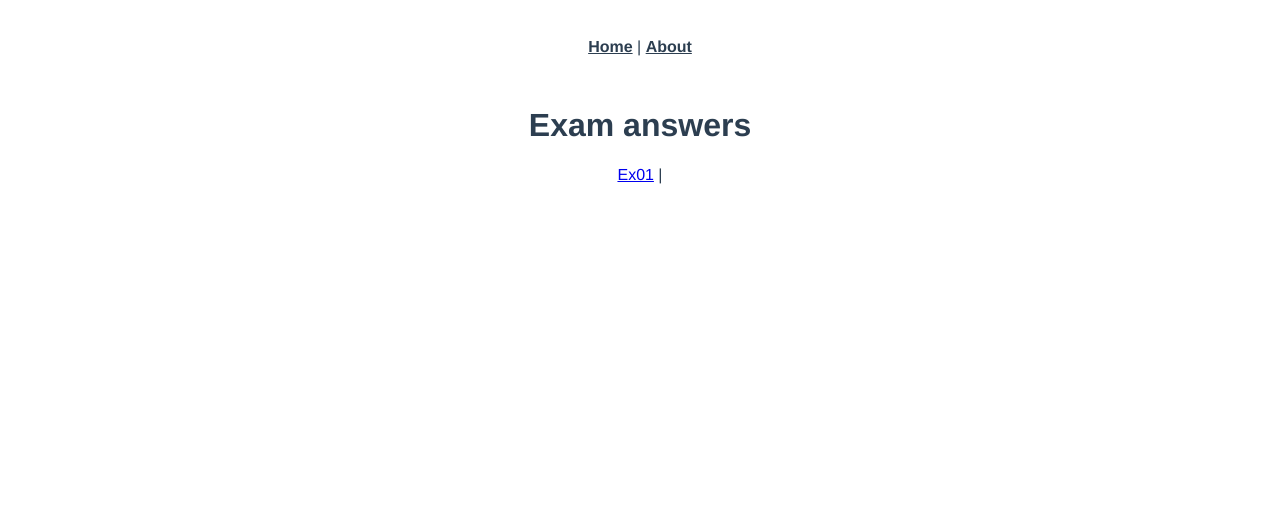
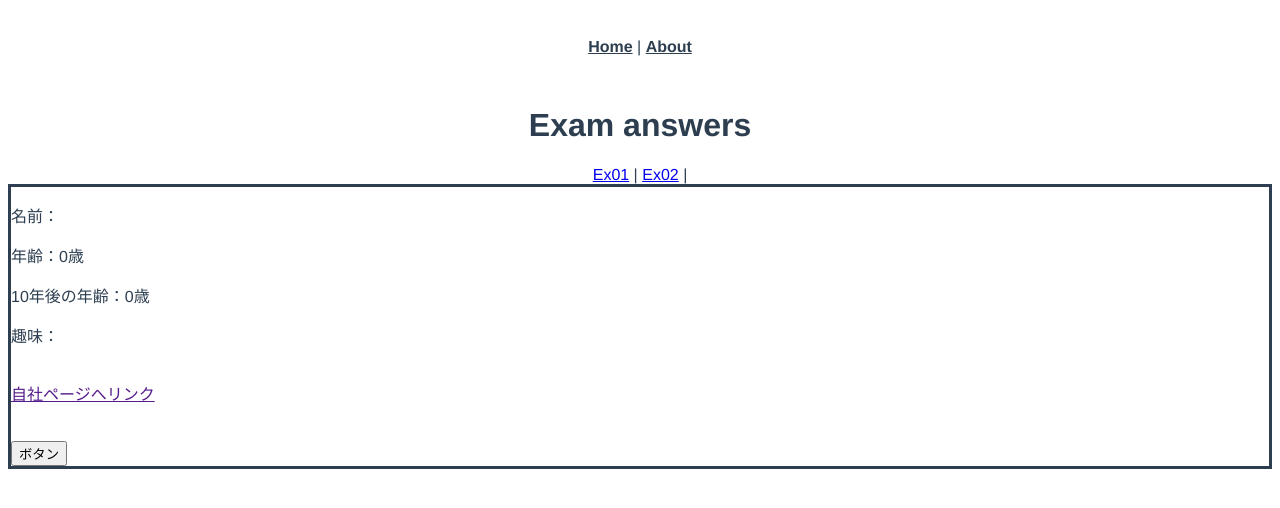
Before and after one commit to shiibawataru/ex-vue-beginner, a Vue app: page /ex02 in a window 1280 px wide. Shown: the top 508 px of the page. Built offline with nearby package versions, Linux system fonts and the light colour scheme.

Commit message:
演習2 ボタン押下イベント

```diff
--- a/src/App.vue
+++ b/src/App.vue
@@ -8,6 +8,7 @@
     <h1>Exam answers</h1>
     <!--タグを作成-->
     <router-link to="/ex01">Ex01</router-link> |
+    <router-link to="/ex02">Ex02</router-link> |
 
     <router-view />
   </div>
--- a/src/router/index.ts
+++ b/src/router/index.ts
@@ -23,6 +23,10 @@
     path: "/ex01",
     component: () => import("../views/answer/Ex01.vue"),
   },
+  {
+    path: "/ex02",
+    component: () => import("../views/answer/Ex02.vue"),
+  },
 ];
 
 const router = new VueRouter({
--- a/src/views/answer/Ex01.vue
+++ b/src/views/answer/Ex01.vue
@@ -1,13 +1,15 @@
 <template>
   <div class="ex">
     <p>名前：{{ myName }}</p>
-    <p>年齢：{{ myAge }}</p>
-    <p>10年後の年齢：{{ myAge + 10 }}</p>
-    趣味：
-    <span v-for="myHobby of myHobbys" v-bind:key="myHobby">{{
-      myHobby + " "
-    }}</span
-    ><br />
+    <p>年齢：{{ myAge }}歳</p>
+    <p>10年後の年齢：{{ myAge + 10 }}歳</p>
+    <p>
+      趣味：
+      <span v-for="myHobby of myHobbys" v-bind:key="myHobby">{{
+        myHobby + " "
+      }}</span>
+    </p>
+    <br />
     <br />
     <div><a v-bind:href="url">自社ページへリンク</a></div>
     <br />
--- /dev/null
+++ b/src/views/answer/Ex02.vue
@@ -0,0 +1,52 @@
+<template>
+  <div class="ex">
+    <p>名前：{{ myName }}</p>
+    <p>年齢：{{ myAge }}歳</p>
+    <p>10年後の年齢：{{ my10YearsAge }}歳</p>
+    <p>
+      趣味：
+      <span v-for="myHobby of myHobbys" v-bind:key="myHobby">{{
+        myHobby + " "
+      }}</span>
+    </p>
+    <br />
+    <div><a v-bind:href="url">自社ページへリンク</a></div>
+    <br />
+    <div><img v-bind:src="imageUrl" /></div>
+    <button type="button" v-on:click="onclick" v-bind:disabled="canNotClick">
+      ボタン
+    </button>
+  </div>
+</template>
+
+<script lang="ts">
+import { Component, Vue } from "vue-property-decorator";
+
+@Component
+export default class Ex01 extends Vue {
+  private myName = "";
+  private myAge = 0;
+  private my10YearsAge = 0;
+  private myHobbys = new Array<string>();
+  private url = "";
+  private imageUrl = "";
+  private canNotClick = false;
+
+  onclick(): void {
+    this.myName = "椎葉渉";
+    this.myAge = 27;
+    this.my10YearsAge = this.myAge + 10;
+    this.myHobbys = ["スイム", "バイク", "ラン"];
+    this.url = "https://www.rakus-partners.co.jp/";
+    this.imageUrl = "img/12345.png";
+    this.canNotClick = true;
+  }
+}
+</script>
+
+<style scoped>
+.ex {
+  border: solid;
+  text-align: left;
+}
+</style>
```
